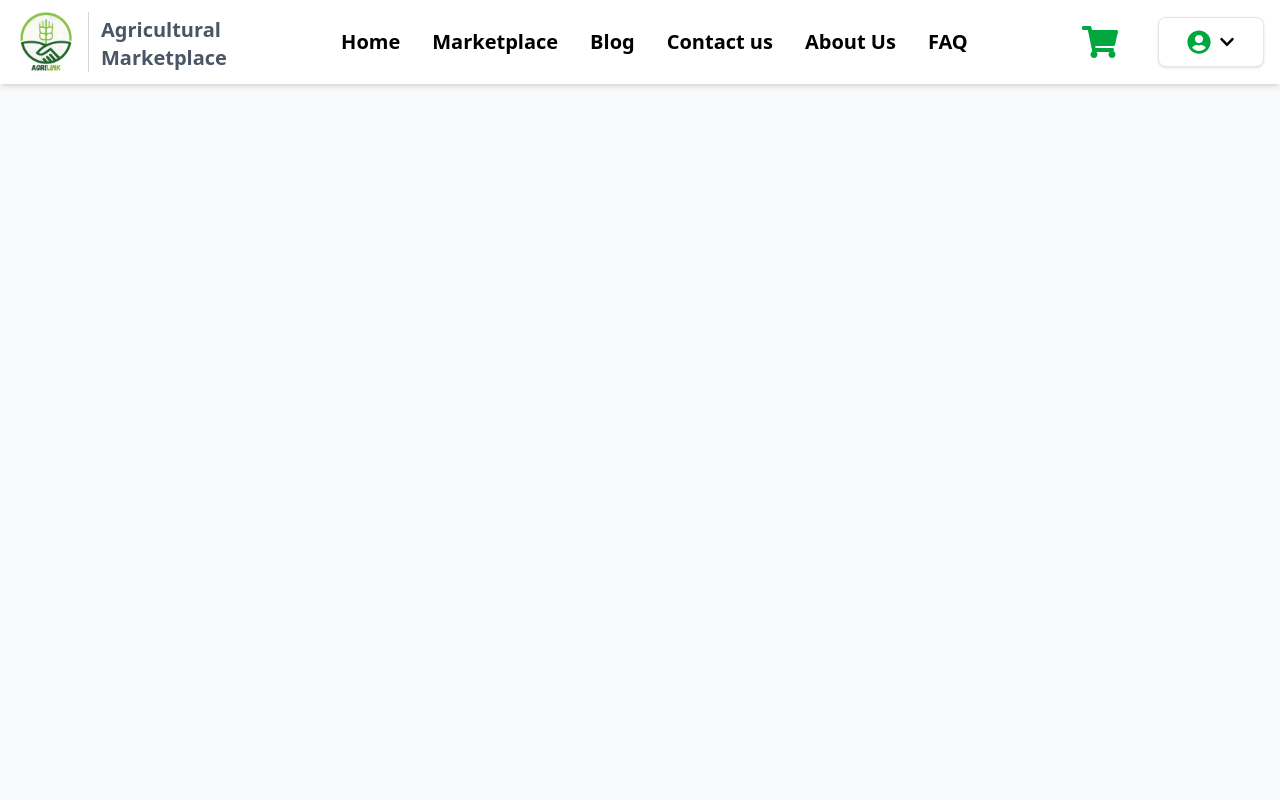
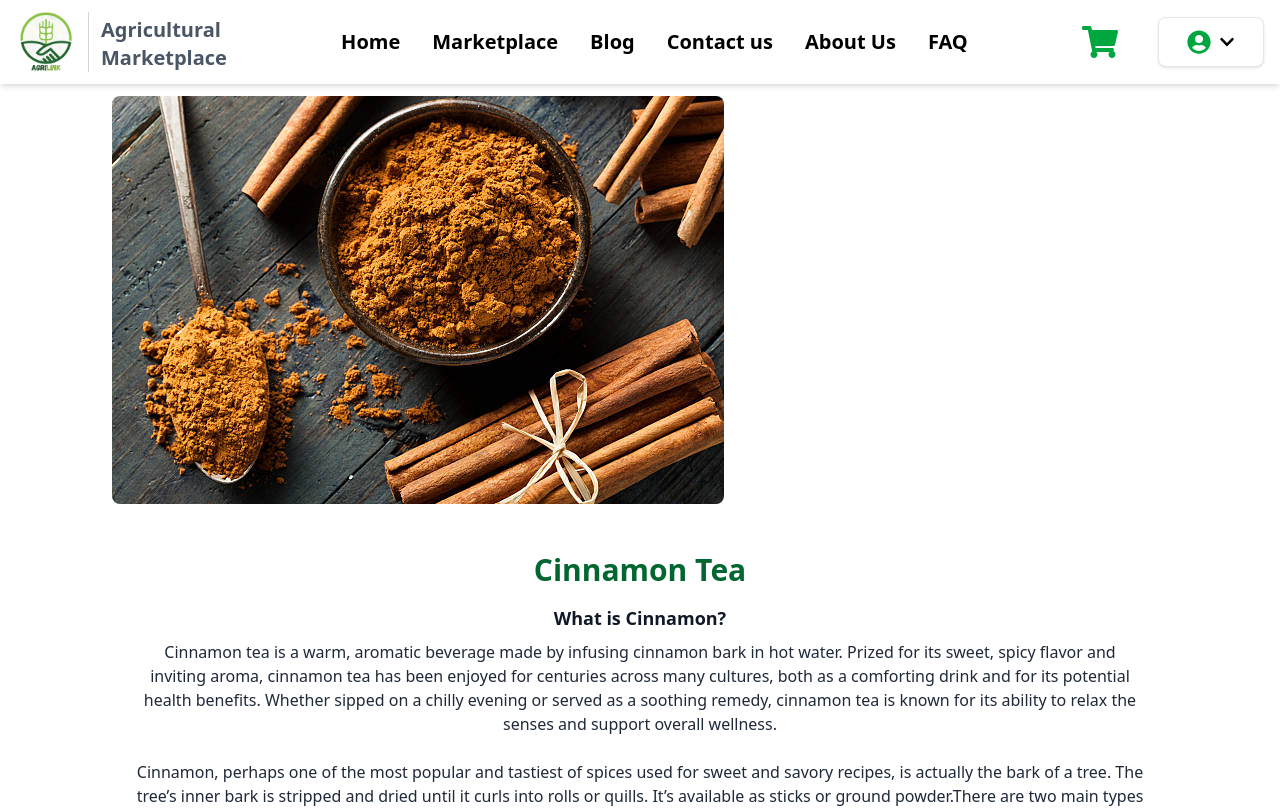
Before and after one commit to Nazik2020/Agrilink-Agri-Marketplace, a React (Vite) app: page /blog/1 in a window 1280 px wide. Shown: the top 808 px of the page. Built offline with nearby package versions, Linux system fonts and the light colour scheme; a web font is replaced by a local one.

Commit message:
BlogReading added

```diff
--- a/src/App.jsx
+++ b/src/App.jsx
@@ -34,6 +34,9 @@ import WishlistPage from "./components/CustomerDashboard/CustomerWishlist/Wishli
 import OrderHistoryPage from "./components/CustomerDashboard/CustomerOrderHistory/OrderHistoryPage";
 import CustomerNotificationsPage from "./components/CustomerDashboard/CustomerNotifications/NotificationsPage";
 
+// Blog section
+import BlogReading from "./pages/BlogReading.jsx";
+
 function App() {
   return (
     <CartProvider>
@@ -46,6 +49,7 @@ function App() {
             <Route path="/" element={<Home />} />
             <Route path="/faq" element={<Faq />} />
             <Route path="/blog" element={<Blog />} />
+            <Route path="/blog/:id" element={<BlogReading />} />
             <Route path="/contact" element={<ContactUs />} />
             <Route path="/marketplace" element={<Marketplace />} />
             <Route path="/product/:id" element={<ProductDetails />} />
--- a/src/components/blog/SamplePosts.jsx
+++ b/src/components/blog/SamplePosts.jsx
@@ -40,6 +40,7 @@ import FertilizerArticle from "./BlogContents/Fertilizer";
 import Spice from "./BlogContents/Spice";
 import Sustainability from "./BlogContents/Sustainability";
 import Tomato from "./BlogContents/Tomato";
+import { Subtitles } from "lucide-react";
 
 const SamplePosts = [
   {
@@ -58,7 +59,12 @@ const SamplePosts = [
     title: "Organic Tea Farming Practices",
     excerpt:
       "This blog is your guide to the fascinating world of organic tea farming and its environmental, health, and flavor benefits...",
-    content: <OrganicTeaFarming />,
+    // content: <OrganicTeaFarming />,
+    content: {
+      title: "Organic Tea Farming Practices",
+      Subtitles: ["str1", "str2", "str3"],
+      content: "This blog is your guide to the fascinating world of organic tea farming and it"
+    },
     category: "Sustainability",
     date: "March 12, 2024",
     readTime: "7 min read",
--- /dev/null
+++ b/src/pages/BlogReading.jsx
@@ -0,0 +1,33 @@
+import React from "react";
+import { useParams } from "react-router-dom";
+import samplePosts from "../components/blog/SamplePosts"; // Ensure this path is correct
+
+const BlogReading = () => {
+    const { id } = useParams();
+    console.log("BlogReading: Post ID from URL:", id);
+
+    // Find the post whose id matches the id from URL (as string)
+    const post = samplePosts.find((p) => p.id.toString() === id);
+
+    return (
+        <section className="bg-white min-h-screen py-16 px-4 sm:px-6 lg:px-20">
+            <div className="max-w-7xl mx-auto">
+                <div className="p-8 text-center text-red-500">
+                    <img
+                        src={post.image}
+                        alt={post.title}
+                        className="w-auto h-auto rounded-lg mb-6"
+                        onError={(e) => {
+                            console.error("BlogDetail featured image error:", e);
+                            e.target.style.display = 'none';
+                        }}
+                        onLoad={() => console.log("BlogDetail featured image loaded:", post.image)}
+                    />
+                    {post.content}
+                </div>
+            </div>
+        </section>
+    );
+};
+
+export default BlogReading;
```
